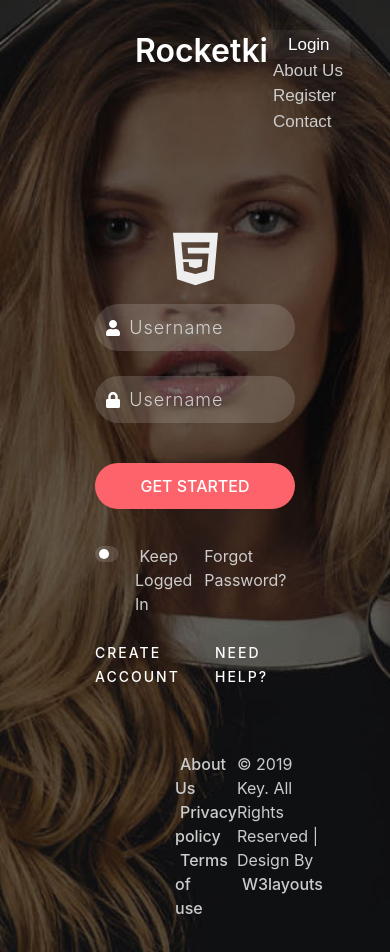
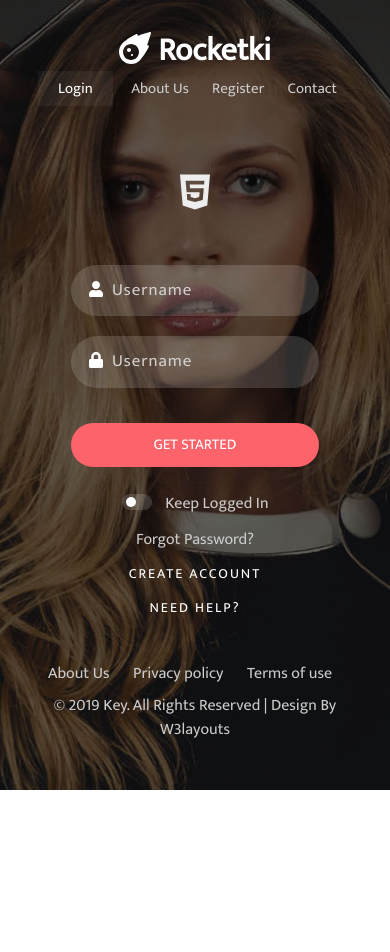
Before and after one commit to rocketki/w3layout-loginPage, a plain HTML site: page index.html in a window 390 px wide. After the commit the page ends 844 px from the top, so only its background shows below. Drawn offline with Linux system fonts and the light colour scheme.

Commit message:
add responsive

```diff
--- a/css/main.css
+++ b/css/main.css
@@ -16,12 +16,13 @@ ul {
 
 .layer {
 	padding:32px 0;
+	font-family: 'Mukta', sans-serif;
 }
 
 .header {
 	display: flex;
 	justify-content: space-between;
-	margin: 0 120px;
+	margin: 0 140px;
 }
 
 .logo {
@@ -37,9 +38,8 @@ ul {
 
 .header-list {
 	list-style-type: none;
-	font-family: mukta, sans-serif;
 	text-transform: capitalize;
-	font-size: 17px;
+	font-size: 16px;
 }
 .header-list li {
 	display: inline-block;
@@ -67,6 +67,7 @@ ul {
 	font-size: 60px;
 	color: #eee;
 	text-align: center;
+	margin-bottom: 40px;
 }
 
 .content-form {
@@ -74,10 +75,15 @@ ul {
 	margin: 0 16px;
 }
 
+.content-form li {
+	display: inline-block;
+}
+
 .input-field {
 	text-align: center;
 	background-color: rgba(255, 255, 255, 0.15);
-	margin-bottom: 25px;
+	margin-bottom: 20px;
+	padding: 3px;
 }
 
 .input-field span {
@@ -90,7 +96,7 @@ ul {
 	background-color: transparent;
 	border: none;
 	outline: none;
-	font-size: 18px;
+	font-size: 17px;
 	font-weight: 300;
 	letter-spacing: 1px;
     color: #ddd;
@@ -110,13 +116,13 @@ ul {
 
 .form-submit-btn {
 	background-color: #fc636b;
-	padding: 11px 0;
+	padding: 11px 3px;
 	color: #fff;
 	font-size: 16px;
 	font-weight: 450;
 	margin-top: 10px;
     width: 100%;
-    margin: 15px 0 35px 0;
+    margin: 15px 0 25px 0;
 }
 
 
@@ -197,7 +203,7 @@ input:checked + .slider:before {
 .new-help a {
 	color: #fff;
 	letter-spacing: 2px;
-	font-size: 14px;
+	font-size: 15px;
 	font-weight: 500;
 }
 
@@ -223,3 +229,102 @@ input:checked + .slider:before {
 .bottom p {
 	color: #ccc;
 }
+
+
+
+@media screen and (max-width: 1080px) {
+	.header {
+		margin: 0 75px;
+	}
+
+	.bottom {
+		margin:0 5em;
+	}
+}
+
+@media screen and (max-width: 900px) {
+	.header {
+		margin: 0 45px;
+	}
+	.bottom {
+		margin:0 2em;
+	}
+}
+
+@media screen and (max-width: 800px) {
+	.bottom {
+		flex-direction: column;
+   	 	text-align: center;
+	}
+	.btm-left {
+		margin-bottom: 8px;
+	}
+
+	.content {
+		margin-bottom: 35px;
+		margin-top: 50px;
+	}
+
+}
+
+@media screen and (max-width: 668px) {
+		.header-list, .form-submit-btn {
+			font-size: 15px;
+		}
+		.content-icon {
+			font-size: 40px;
+		}
+		.new-help a {
+			font-size: 14px;
+		}
+		.header {
+		margin: 0 25px;
+		flex-direction: column;
+    	text-align: center;
+	}
+	.content {
+	    margin: 3em auto;
+	}
+}
+
+
+@media screen and (max-width: 568px) {
+	.content {
+    	margin: 3em auto 2em;
+    	max-width: 450px;
+	}
+	.content-form {
+		padding: 0 2.5em;
+	}
+}
+
+@media screen and (max-width: 415px) {
+	.header {
+		margin: 0 12px;
+		flex-direction: column;
+    	text-align: center;
+	}
+
+	.content-form ul {
+		flex-direction: column;
+    	text-align: center;
+    	margin-bottom: 0 !important;
+	}
+	.content-form ul li {
+		margin-bottom: 10px;
+	}
+
+	.bottom {
+		margin:0 1em;
+		flex-direction: column;
+   	 	text-align: center;
+	}
+}
+
+@media screen and (max-width: 384px) {
+	.content-form {
+    	padding: 0em 1em;
+    	margin-left: 0;
+    	margin-right: 0;
+	}
+}
--- a/index.html
+++ b/index.html
@@ -6,13 +6,14 @@
 	<link rel="stylesheet" href="css/main.css">
 	<link rel="stylesheet" type="text/css" href="vendor/bootstrap-4.3.1/bootstrap.min.css">
 	<link rel="stylesheet" type="text/css" href="vendor/fontawesome-free-5.7.2-web/css/all.min.css">
+	<link href="https://fonts.googleapis.com/css?family=Mukta" rel="stylesheet">
 </head>
 <body>
 	<div class="container-fluid">
 		<div class="layer">
 			<div class="header">
 				<div class="d-inline-block float-left">
-					<h2 class="logo">Rocketki</h2>
+					<h2 class="logo"><i class="fas fa-meteor"></i> Rocketki</h2>
 				</div>
 				<div class="header-list">
 					<ul>
@@ -44,7 +45,7 @@
 						<div class="">
 							<button class="w-100 rounded-pill text-center form-submit-btn border-0">GET STARTED</button>
 						</div>
-						<ul class="login-fgpass mb-4">
+						<ul class="login-fgpass mb-3">
 							<li>
 								<label class="switch">
 									<input type="checkbox">
```
